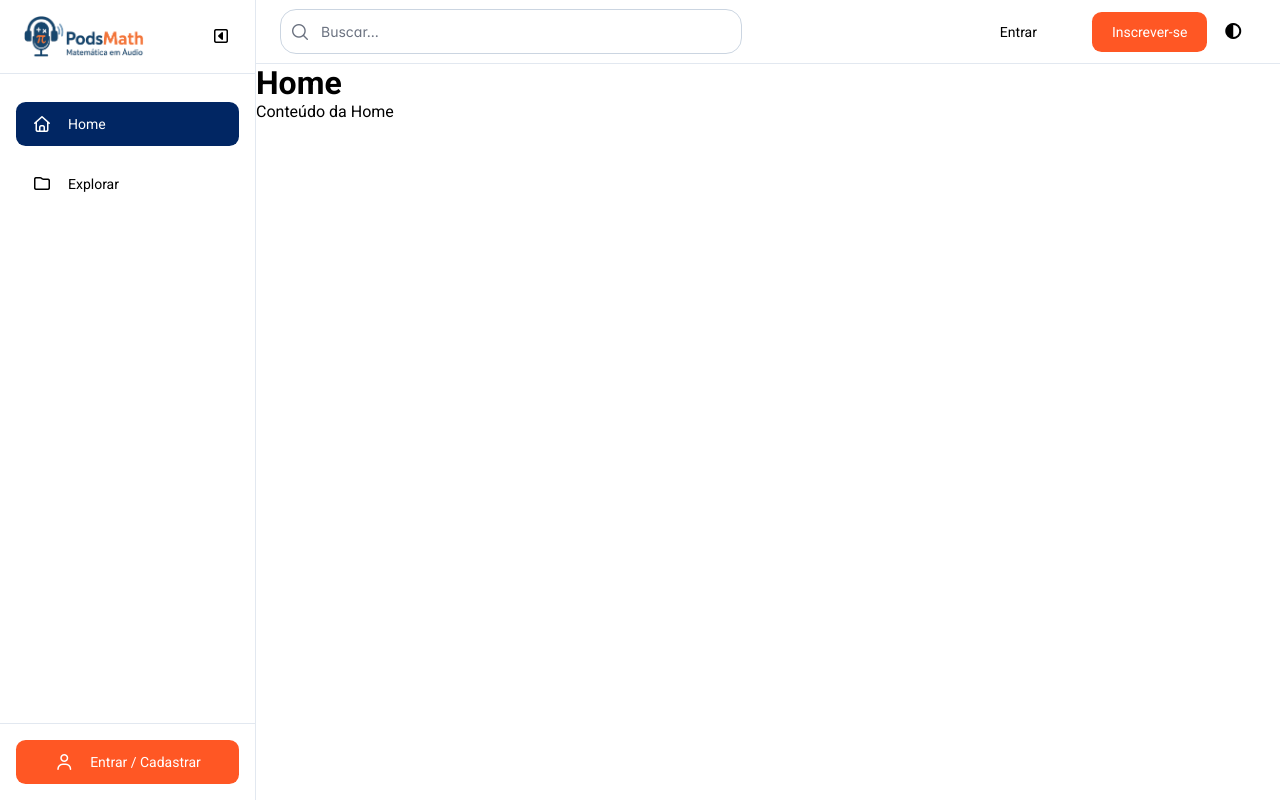
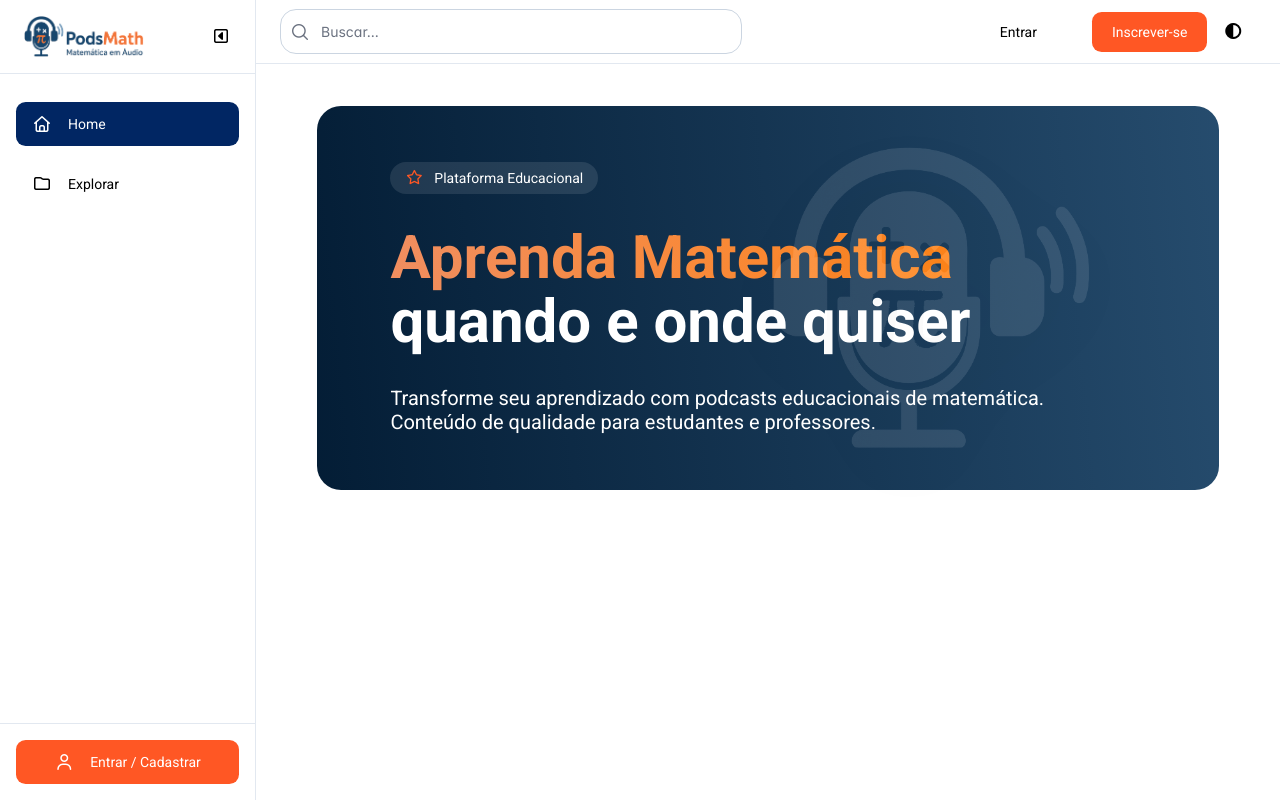
Before and after one commit to BrenoOF/PodsMath, a React (Create React App) app in the folder frontend/: page / in a window 1280 px wide. Built offline with nearby package versions, Linux system fonts and the light colour scheme.

Commit message:
Primeiro Bloco da tela Home Pronto

```diff
--- a/frontend/src/components/home/Home.jsx
+++ b/frontend/src/components/home/Home.jsx
@@ -7,8 +7,28 @@ import Style from "./home.module.css";
 export default function TelaHome() {
     return (
         <div className={Style.containerHome}>
-            <h1>Home</h1>
-            <p>Conteúdo da Home</p>
+            <div className={Style.divBoasVindas}>
+                <div className={Style.pequenaMensagem}>
+                    <i className="fa-regular fa-star" style={{ color: "#ff5724" }}></i>
+                    <p>Plataforma Educacional</p>
+                </div>
+                <h1 className={Style.tituloBoasVindas}>
+                    <span>
+                        Aprenda Matemática
+                    </span>
+                    <br />
+                    quando e onde quiser
+                </h1>
+                <p className={Style.subTitulo}>
+                    Transforme seu aprendizado com podcasts educacionais de matemática.
+                    <br />
+                    Conteúdo de qualidade para estudantes e professores.
+                </p>
+                <img src={require("../../imgs/microfone.png")} alt="imagem de um microfone"
+                    className={Style.imgMicrofone}
+                    draggable="false"
+                />
+            </div>
         </div>
     )
 }
--- a/frontend/src/components/home/home.module.css
+++ b/frontend/src/components/home/home.module.css
@@ -1,3 +1,54 @@
-.containerHome{
+.containerHome {
+    margin: 2.6rem 3.8rem;
+}
 
+/* Estilo da Primeira coisa da Home(um bloco falando pouco do podsmath) */
+.divBoasVindas {
+    position: relative;
+    display: flex;
+    flex-direction: column;
+    justify-content: center;
+    gap: 2rem;
+    background: linear-gradient(264.39deg, #4577A1 -92.12%, #021B33 104.6%);
+    color: #fff;
+    padding: 2rem 4.6rem;
+    min-height: 24rem;
+    height: auto;
+    border-radius: 1.5rem;
 }
+
+.pequenaMensagem {
+    display: flex;
+    justify-content: center;
+    align-items: center;
+    gap: 0.7rem;
+    font-size: 0.875rem;
+    background: var(--color-white-10, #FFFFFF1A);
+    border-radius: 2rem;
+    padding: 0.5rem;
+    width: 13rem;
+}
+
+.tituloBoasVindas {
+    line-height: 4rem;
+    font-size: 3.75rem;
+}
+.tituloBoasVindas>span {
+    background: linear-gradient(90deg, #F08E60 0%, #FF851A 100%);
+    background-clip: text;
+    color: transparent;
+}
+
+.subTitulo {
+    font-size: 1.25rem;
+}
+
+.imgMicrofone {
+    position: absolute;
+    right: 8rem;
+    top: 50%;
+    transform: translateY(-50%);
+    opacity: 0.1;
+    filter: drop-shadow(0 20px 40px rgba(0, 0, 0, 0.3));
+    width: 20rem;
+}
--- a/frontend/src/components/layout/top-bar/topBar.module.css
+++ b/frontend/src/components/layout/top-bar/topBar.module.css
@@ -8,6 +8,7 @@
     position: fixed;
     top: 0;
     border-bottom: solid 0.1rem var(--border-color-tema);
+    background: var(--app-background);
     transition: left 0.3s ease, width 0.3s ease;
     z-index: 100;
 }
```
Also changed, not shown: frontend/src/imgs/microfone.png (added).
